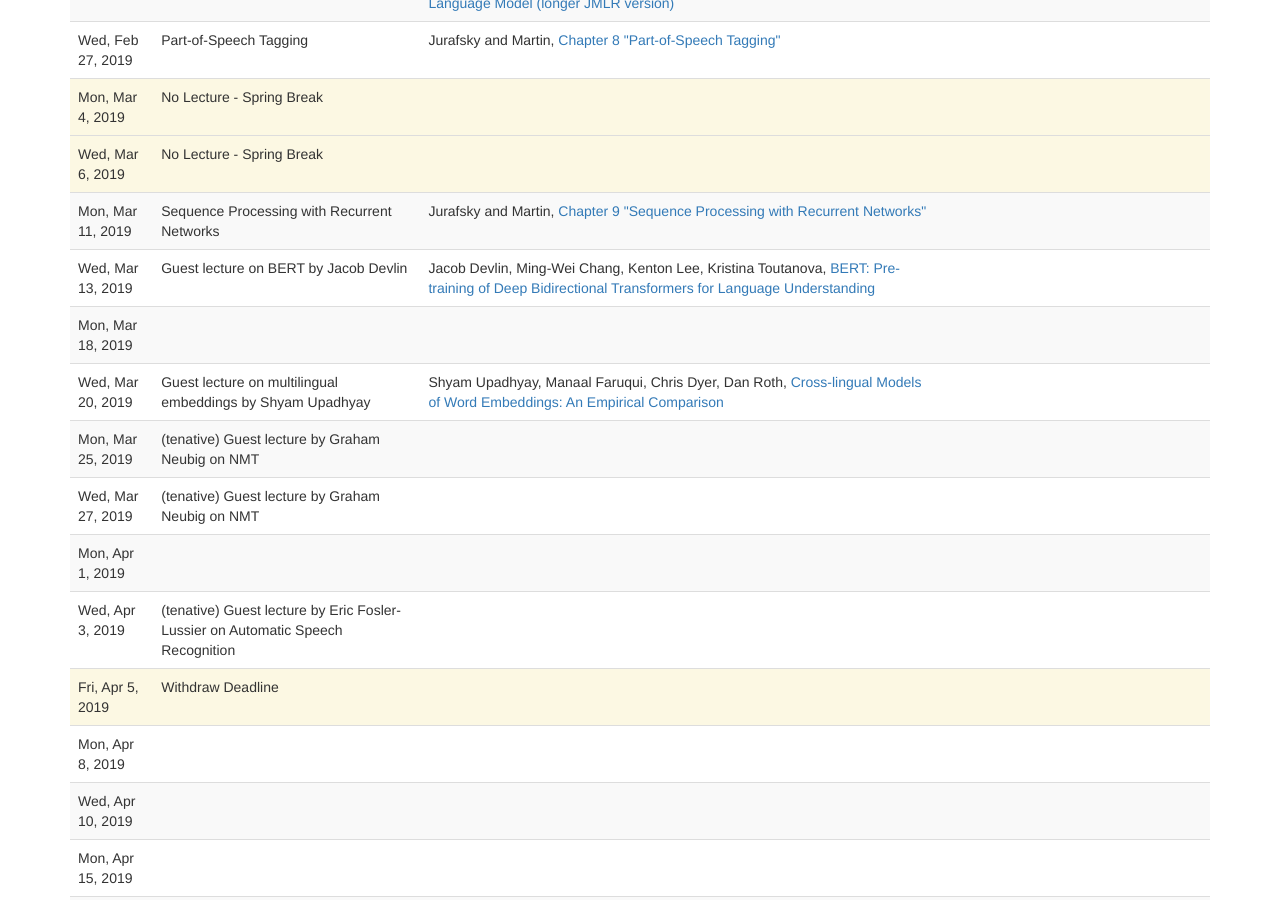
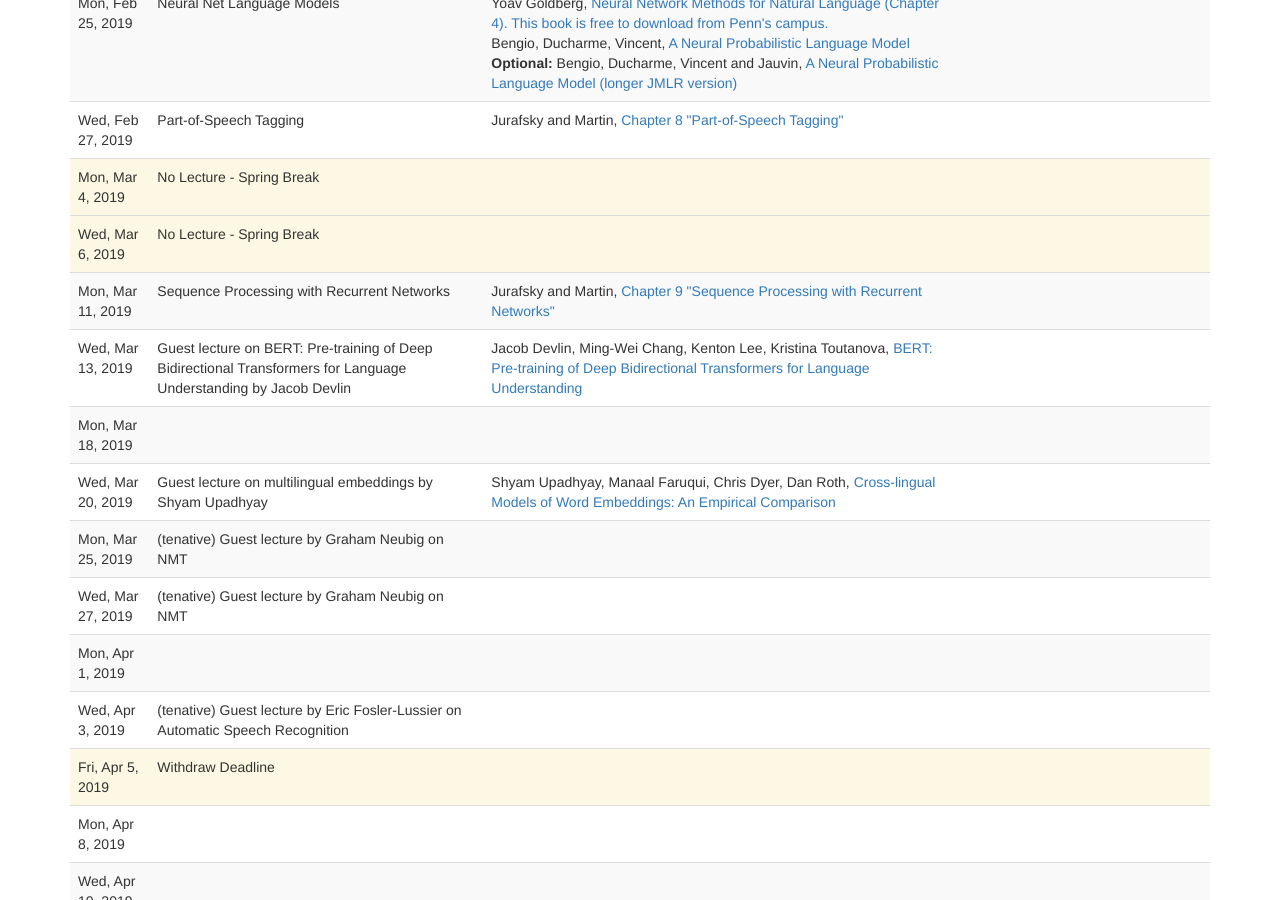
Before and after one commit to computational-linguistics-class/computational-linguistics-class.github.io, a Jekyll site: the page built from lectures.md, in a window 1280 px wide and 900 px high, scrolled down 1578 px. Built offline with Jekyll 4.4.1, drawn with Linux system fonts in a browser that asks for light colours; nearby versions of some CDN libraries; a script that is not in the unit is left out.

Commit message:
Update lectures.yaml

```diff
--- a/_data/lectures.yaml
+++ b/_data/lectures.yaml
@@ -259,7 +259,7 @@
 -
   date: 2019-03-13
   slides:
-  title: Guest lecture on BERT
+  title: Guest lecture on BERT&colon; Pre-training of Deep Bidirectional Transformers for Language Understanding
   speaker: Jacob Devlin
   slides_credit: Jacob Devlin
   readings:
```
